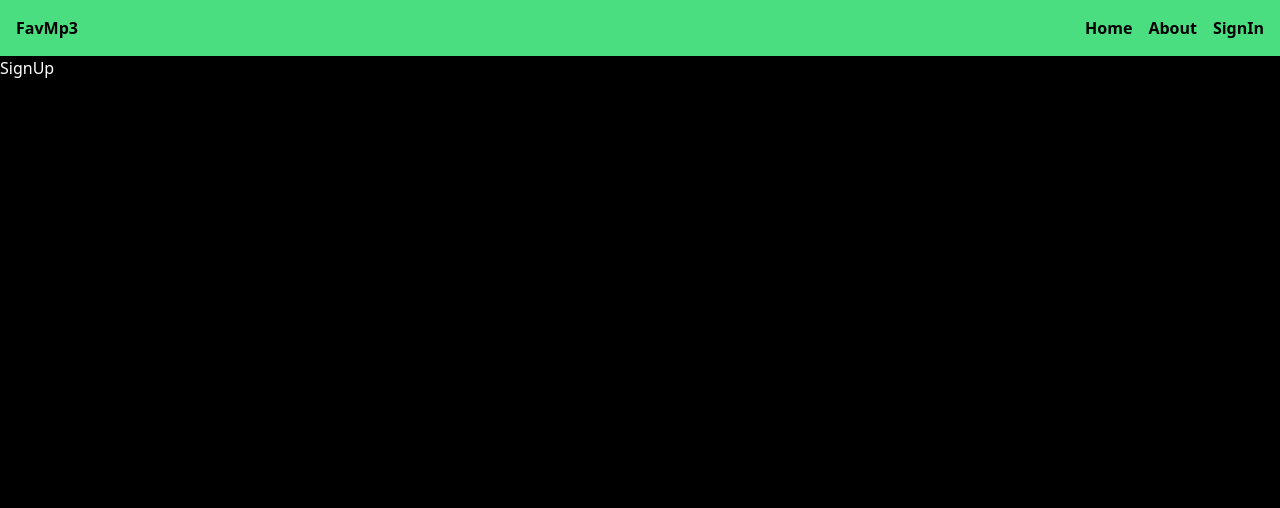
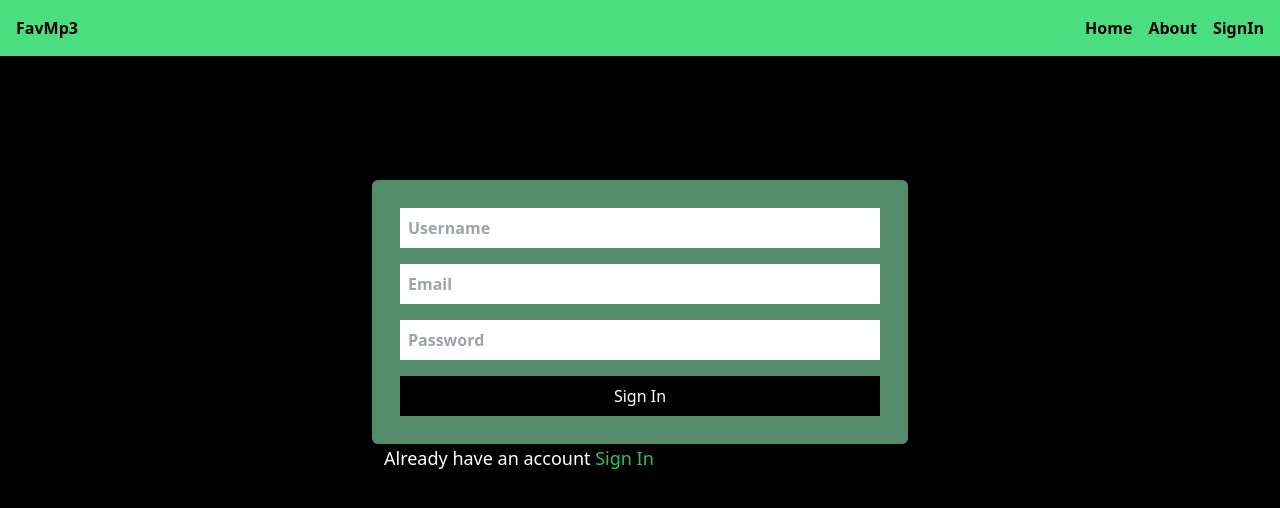
Before and after one commit to Rudrakrishna-Das/favMusicfront, a React (Vite) app: page /sign-up in a window 1280 px wide. Shown: the top 508 px of the page. Built offline with nearby package versions, Linux system fonts and the light colour scheme.

Commit message:
signup page created

```diff
--- a/src/pages/SignIn.jsx
+++ b/src/pages/SignIn.jsx
@@ -2,7 +2,7 @@ import { Link } from "react-router-dom";
 
 const SignIn = () => {
   return (
-    <section className="p-3 mt-28 max-w-96 mx-auto">
+    <section className="p-3 mt-28 max-w-[35rem] mx-auto">
       <form className="flex flex-col gap-4   bg-green-1 p-7 rounded-md">
         <input
           className="p-2 text-black font-bold"
@@ -18,7 +18,7 @@ const SignIn = () => {
       </form>
       <p className="ml-3 text-xs text-white sm:text-sm md:text-lg">
         Don&apos;t have an account{" "}
-        <Link className=" hover:underline" to="/sign-up">
+        <Link className="text-green-500 hover:underline" to="/sign-up">
           Sign Up
         </Link>
       </p>
--- a/src/pages/SignUp.jsx
+++ b/src/pages/SignUp.jsx
@@ -1,5 +1,82 @@
+import { useState } from "react";
+import { Link } from "react-router-dom";
+
 const SignUp = () => {
-  return <div>SignUp</div>;
+  const [isError, setIsError] = useState(false);
+  const [formData, setFormData] = useState({
+    userName: "",
+    email: "",
+    password: "",
+  });
+
+  const formChangeHandler = (e) => {
+    setIsError(false);
+    setFormData({ ...formData, [e.target.name]: e.target.value });
+  };
+
+  const submitHandler = async (e) => {
+    e.preventDefault();
+    if (formData.userName.length < 2) {
+      setIsError("Username should be more that 2 characters");
+      return;
+    }
+
+    if (formData.password.length < 8) {
+      setIsError("Password should atleast be 8 characters");
+      return;
+    }
+
+    const res = await fetch("http://127.0.0.1:5000/sign-up", {
+      method: "POST",
+      headers: {
+        "Content-Type": "application/json",
+      },
+      body: JSON.stringify(formData),
+    });
+  };
+
+  return (
+    <section className="p-3 mt-28 max-w-[35rem] mx-auto">
+      <form
+        onSubmit={submitHandler}
+        className="flex flex-col gap-4   bg-green-1 p-7 rounded-md"
+      >
+        <input
+          className="p-2 text-black font-bold"
+          type="text"
+          placeholder="Username"
+          name="userName"
+          onChange={formChangeHandler}
+        />
+        <input
+          className="p-2 text-black font-bold"
+          type="email"
+          placeholder="Email"
+          name="email"
+          onChange={formChangeHandler}
+        />
+        <input
+          className="p-2 text-black font-bold"
+          type="text"
+          placeholder="Password"
+          name="password"
+          onChange={formChangeHandler}
+        />
+        <button className="bg-black py-2 hover:opacity-85">Sign In</button>
+        {isError && (
+          <p className="ml-2 -mt-2 font-extrabold text-red-700 text-xs sm:text-sm md:text-lg">
+            {isError}
+          </p>
+        )}
+      </form>
+      <p className="ml-3 text-xs text-white sm:text-sm md:text-lg">
+        Already have an account{" "}
+        <Link className="text-green-500 hover:underline" to="/sign-in">
+          Sign In
+        </Link>
+      </p>
+    </section>
+  );
 };
 
 export default SignUp;
```
